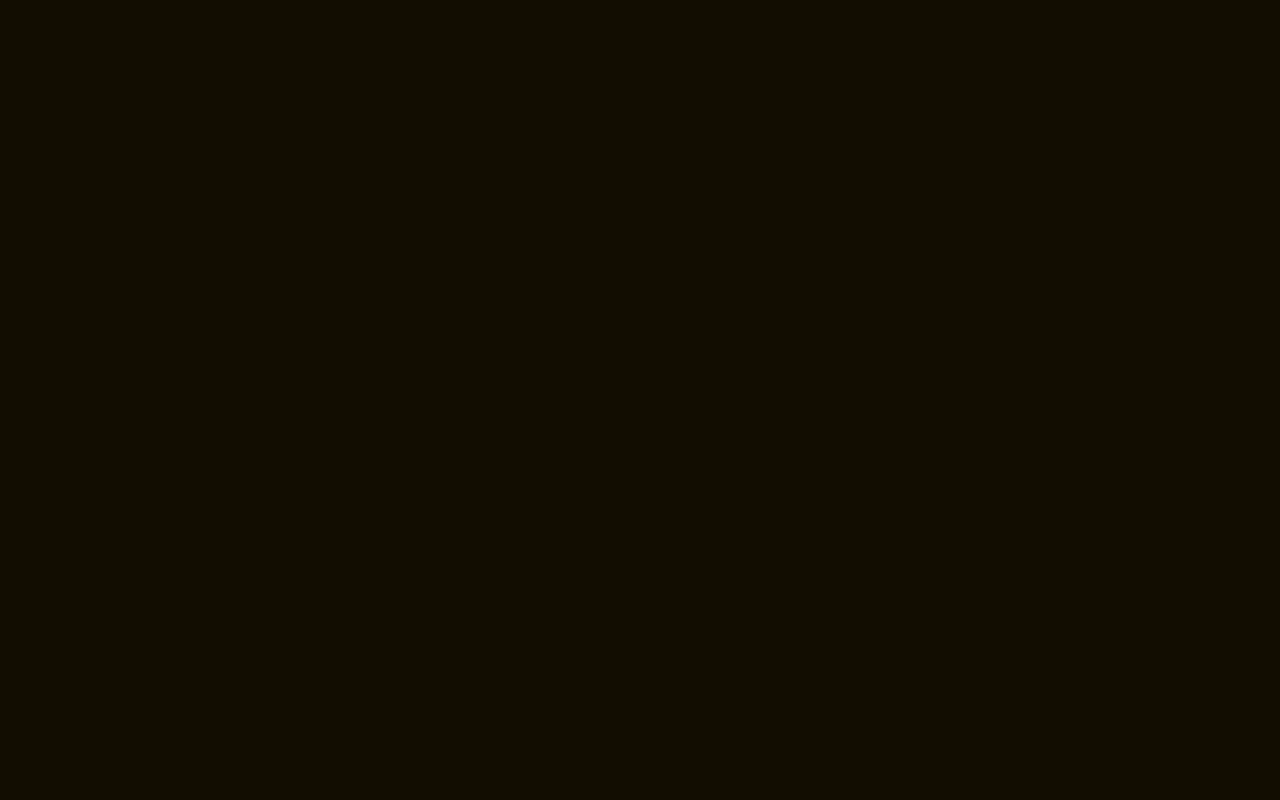
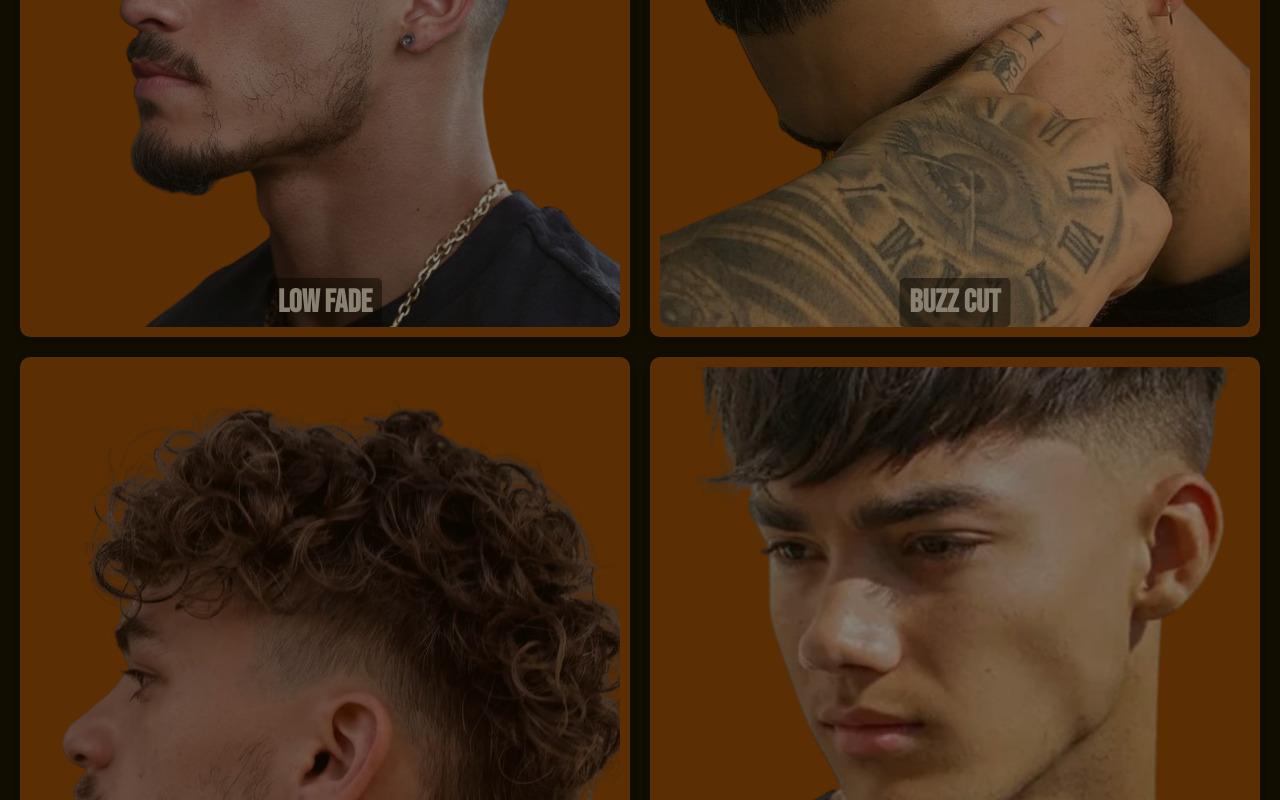
Before and after one commit to mateo-gz/landing-barber, a React (Vite) app: page / in a window 1280 px wide. Shown: the part 2000-2800 px from the top of the page. Before the commit the page ends 1600 px from the top, so only its background shows below. Built offline with nearby package versions, Linux system fonts and the light colour scheme.

Commit message:
Galeria de cortes terminada

```diff
--- a/src/App.css
+++ b/src/App.css
@@ -37,7 +37,7 @@ body {
 
 .hero-title {
   position: absolute;
-  font-size: 10rem;
+  font-size: 7.8rem;
   top: 35%;
   left: 50%;
   transform: translate(-50%, -50%);
@@ -90,7 +90,7 @@ body {
 /*===Services===*/
 
 .services {
-  height: 100dvh;
+  height: 100vh;
   display: grid;
   grid-template-columns: repeat(2, minmax(100px, 1fr));
   grid-template-rows: repeat(2, minmax(150px, 1fr));
@@ -171,3 +171,74 @@ body {
   opacity: 0.7;
   z-index: -1; /* Asegura que la imagen esté detrás del contenido */
 }
+
+/*===Gallery===*/
+
+.gallery {
+  padding: 20px;
+  display: flex;
+  flex-direction: column;
+  align-items: center;
+  box-sizing: border-box;
+  gap: 20px;
+  height: 100dvh;
+}
+
+.gallery-header {
+  text-align: center;
+  font-size: 3.5rem;
+  margin-bottom: 20px;
+}
+
+.gallery-container {
+  width: 100%;
+  display: grid;
+  grid-template-columns: repeat(2, minmax(100px, 1fr));
+  grid-template-rows: repeat(2, minmax(250px, 1fr));
+  gap: 20px;
+}
+
+.gallery-item {
+  position: relative;
+  overflow: hidden;
+  border-radius: 10px;
+  background-color: var(--color-secondary);
+  opacity: 0.5;
+  cursor: pointer;
+  display: flex;
+  align-items: center;
+  justify-content: center;
+  box-shadow: 0 2px 10px rgba(0, 0, 0, 0.1);
+  width: 100%;
+  height: 100%;
+  aspect-ratio: 1 / 1;
+  padding: 10px;
+  box-sizing: border-box;
+  transition: transform 0.3s ease, box-shadow 0.3s ease, opacity 0.3s ease;
+}
+
+.gallery-item:hover {
+  transform: translateY(-10px);
+  opacity: 1; /* Aumenta la opacidad al pasar el mouse */
+  box-shadow: 0 4px 20px rgba(0, 0, 0, 0.2);
+}
+
+.gallery-image {
+  width: 100%;
+  height: 100%;
+  aspect-ratio: 1 / 1;
+  object-fit: cover;
+  border-radius: 10px;
+}
+
+.gallery-title {
+  position: absolute;
+  bottom: 10px;
+  left: 50%;
+  transform: translate(-50%);
+  font-size: 2rem;
+  background-color: rgba(0, 0, 0, 0.5);
+  color: var(--color-text);
+  padding: 5px 10px;
+  border-radius: 5px;
+}
--- a/src/App.jsx
+++ b/src/App.jsx
@@ -1,6 +1,7 @@
 import React from 'react'
 import Home from './pages/home'
 import Services from './pages/services'
+import Gallery from './pages/gallery'
 import './App.css'
 
 
@@ -9,6 +10,7 @@ const App = () => {
     <div className='App'>
       <Home />
       <Services />
+      <Gallery />
     </div>
   )
 }
--- /dev/null
+++ b/src/components/galleryItems.jsx
@@ -0,0 +1,12 @@
+import React from 'react';
+
+const GalleryItem = ({ img, title }) => {
+  return (
+    <div className="gallery-item">
+      <img src={img} alt={title} className="gallery-image" />
+      <h3 className="gallery-title">{title}</h3>
+    </div>
+  );
+};
+
+export default GalleryItem;
--- /dev/null
+++ b/src/pages/gallery.jsx
@@ -0,0 +1,37 @@
+import React from 'react';
+import GalleryItem from '../components/galleryItems';
+
+const Gallery = () => {
+  const images = [
+    { img: '/img12.png', title: 'Low Fade' },
+    { img: '/img13.png', title: 'Buzz Cut' },
+    { img: '/img14.png', title: 'Mullet' },
+    { img: '/img15.png', title: 'Fringe' },
+  ];
+
+return (
+    <section className="gallery">
+      <h2 className="gallery-header">Explora nuestros cortes</h2>
+      <div className="gallery-container">
+        <GalleryItem
+        img={'/img12.png'}
+        title={'Low Fade'}
+        />
+        <GalleryItem
+        img={'/img13.png'}
+        title={'Buzz Cut'}
+        />
+        <GalleryItem
+        img={'/img14.png'}
+        title={'Mullet'}
+        />
+        <GalleryItem
+        img={'/img15.png'}
+        title={'Fringe'}
+        />
+      </div>
+    </section>
+  );
+};
+
+export default Gallery;
--- a/src/pages/services.jsx
+++ b/src/pages/services.jsx
@@ -23,7 +23,7 @@ const Services = () => {
       img={'/img6.png'}
       />
       <Service
-      title={"Disenos en Pelo"}
+      title={"Diseños en Pelo"}
       desc={"Los diseños en el cabello son una forma creativa de expresión personal que implica la creación de patrones, formas o imágenes en el cabello. Estos diseños se pueden lograr mediante técnicas de corte, afeitado o teñido, y son populares entre aquellos que buscan un estilo único y llamativo."}
       price={"$25"}
       img={'/img4.png'}
```
